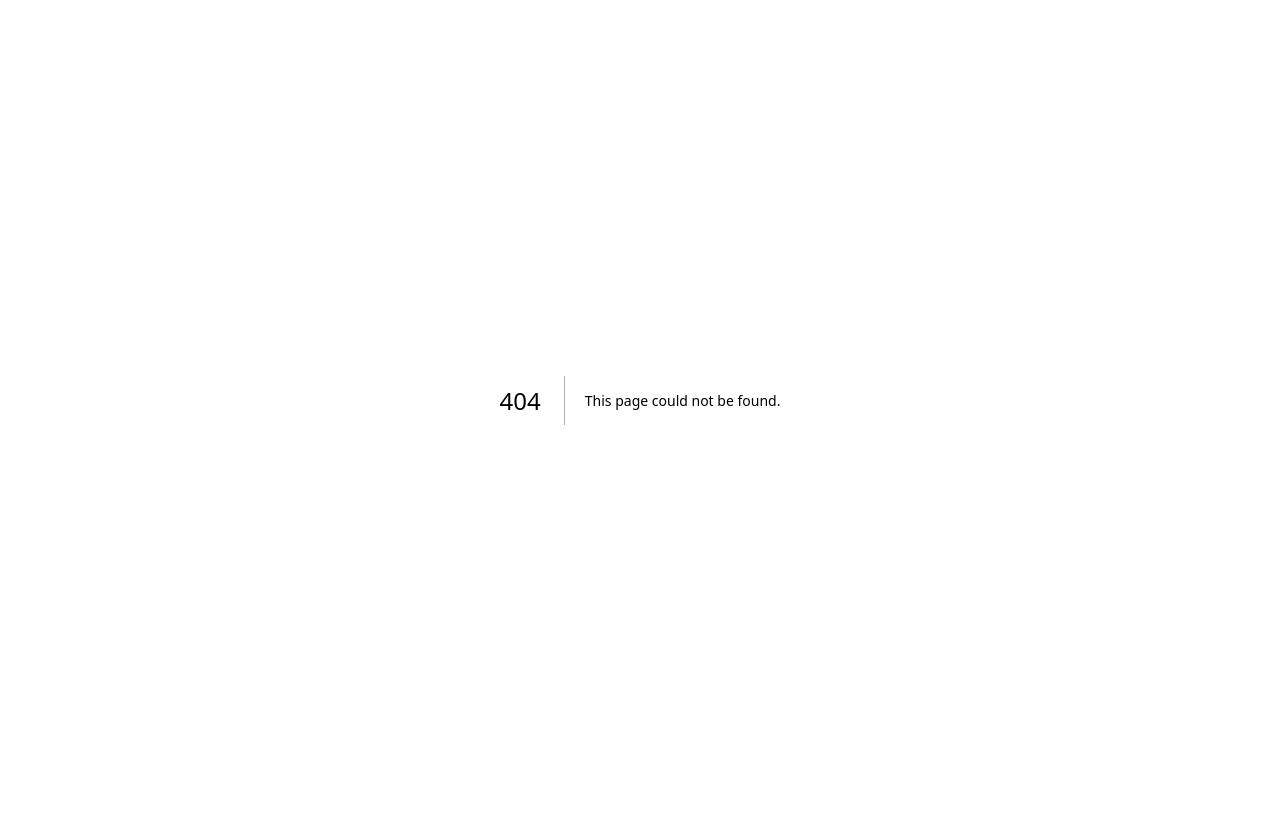
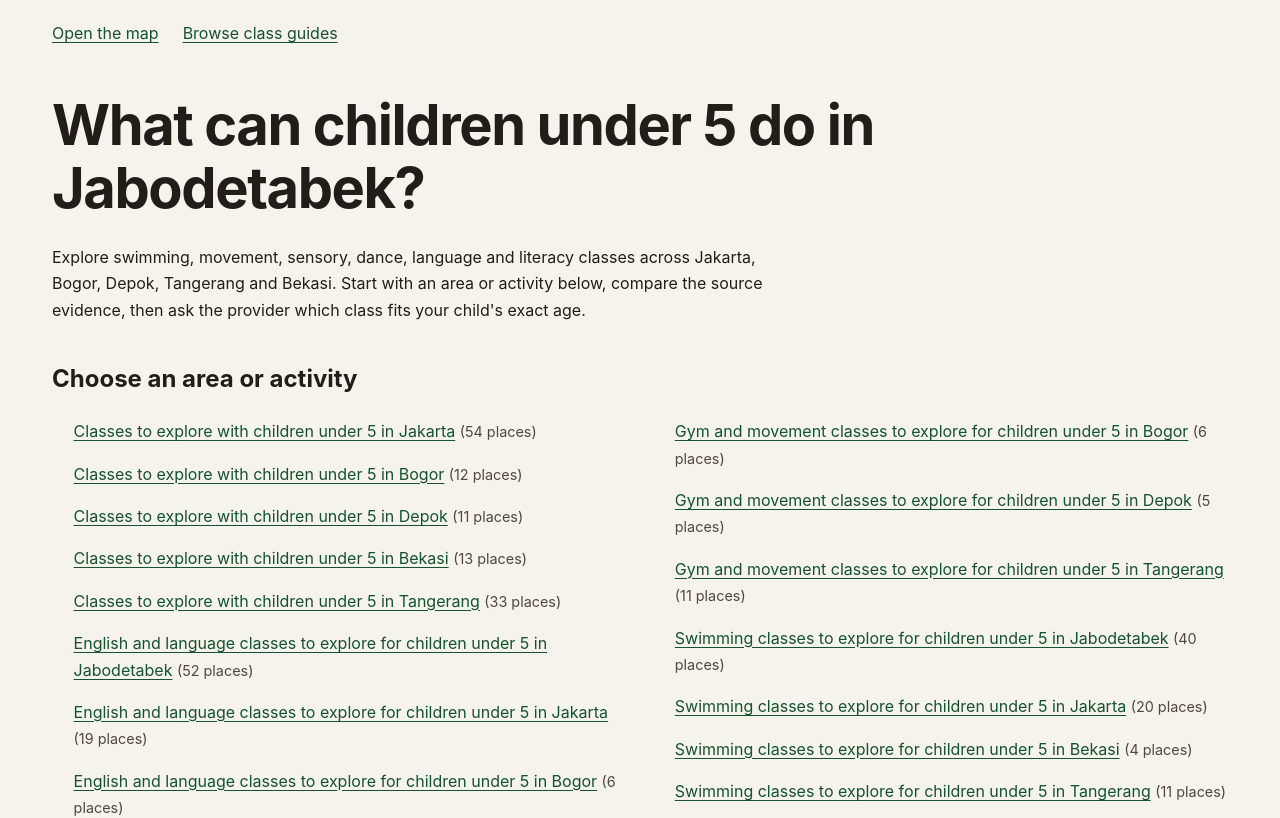
Before and after one commit to Derryl-Ditra/map-explora, a Next.js app: page /activities in a window 1280 px wide. Before the commit this address had no page. Shown: the top 818 px of the page. Built offline with nearby package versions, Linux system fonts and the light colour scheme.

Commit message:
Create page.tsx

```diff
--- /dev/null
+++ b/src/app/activities/page.tsx
@@ -0,0 +1,9 @@
+import type { Metadata } from 'next';
+import Link from 'next/link';
+import { VENUES } from '@/data/venues';
+import { buildAnswerGroups, SITE_URL } from '@/utils/discovery';
+export const metadata: Metadata = { title: 'What can children under 5 do in Jabodetabek?', description: 'Browse provider-listed class options by area and activity, with branch age evidence and official sources to check before visiting.', alternates: { canonical: `${SITE_URL}/activities/` } };
+export default function Activities() {
+  const groups = buildAnswerGroups(VENUES);
+  return <><h1>What can children under 5 do in Jabodetabek?</h1><p>Explore swimming, movement, sensory, dance, language and literacy classes across Jakarta, Bogor, Depok, Tangerang and Bekasi. Start with an area or activity below, compare the source evidence, then ask the provider which class fits your child&apos;s exact age.</p><h2>Choose an area or activity</h2><ul className="guide-index">{groups.map(g => <li key={g.slug}><Link href={`/activities/${g.slug}/`}>{g.title}</Link> <span className="evidence">({g.venues.length} places)</span></li>)}</ul><h2>How to use these guides</h2><p>We group the map&apos;s official-listed records. That means the provider lists the branch, not that a place is open today or a class has space. We preserve brand-level age claims separately from branch-level evidence. Missing ages stay unknown. No schedules, prices or age suitability are inferred.</p><p>Some places offer several activities. A category is a discovery aid, not proof that a particular program is running at that branch. Check the linked evidence and contact the provider before travelling or paying.</p></>;
+}
```
